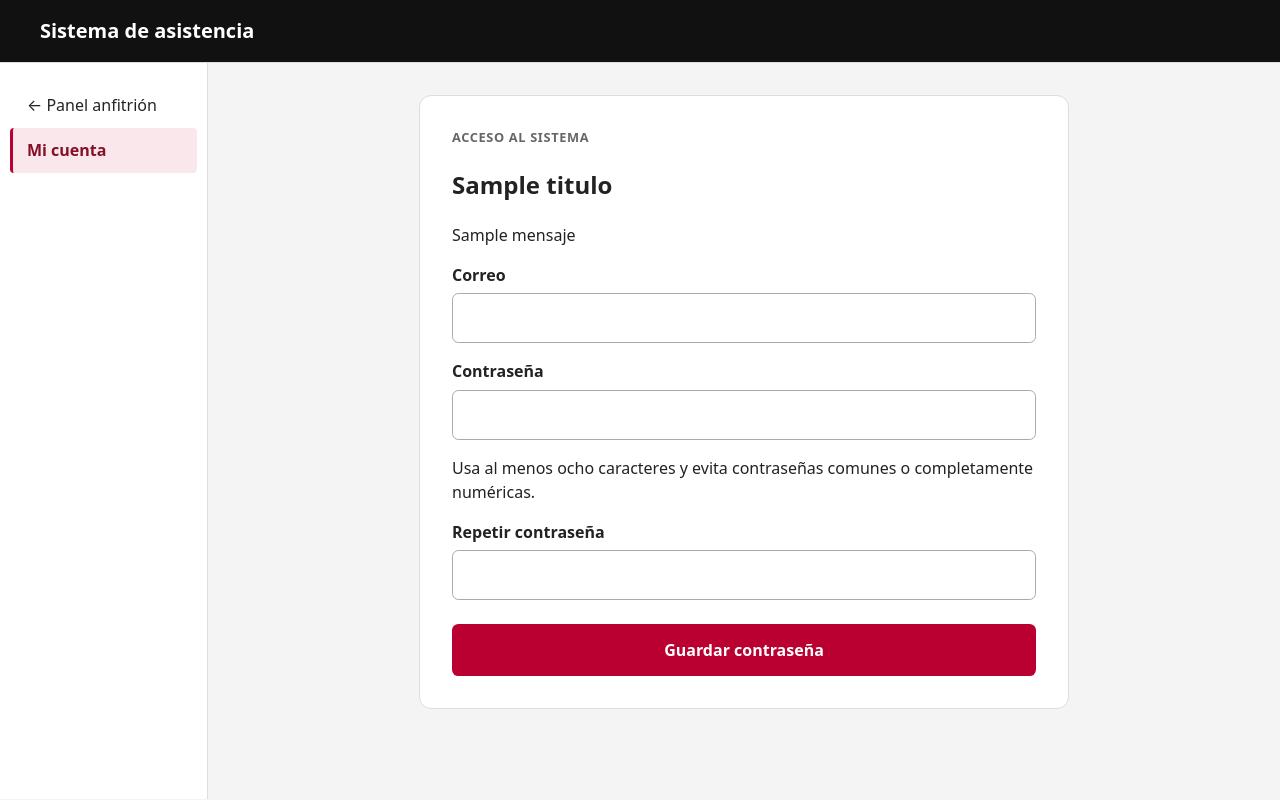
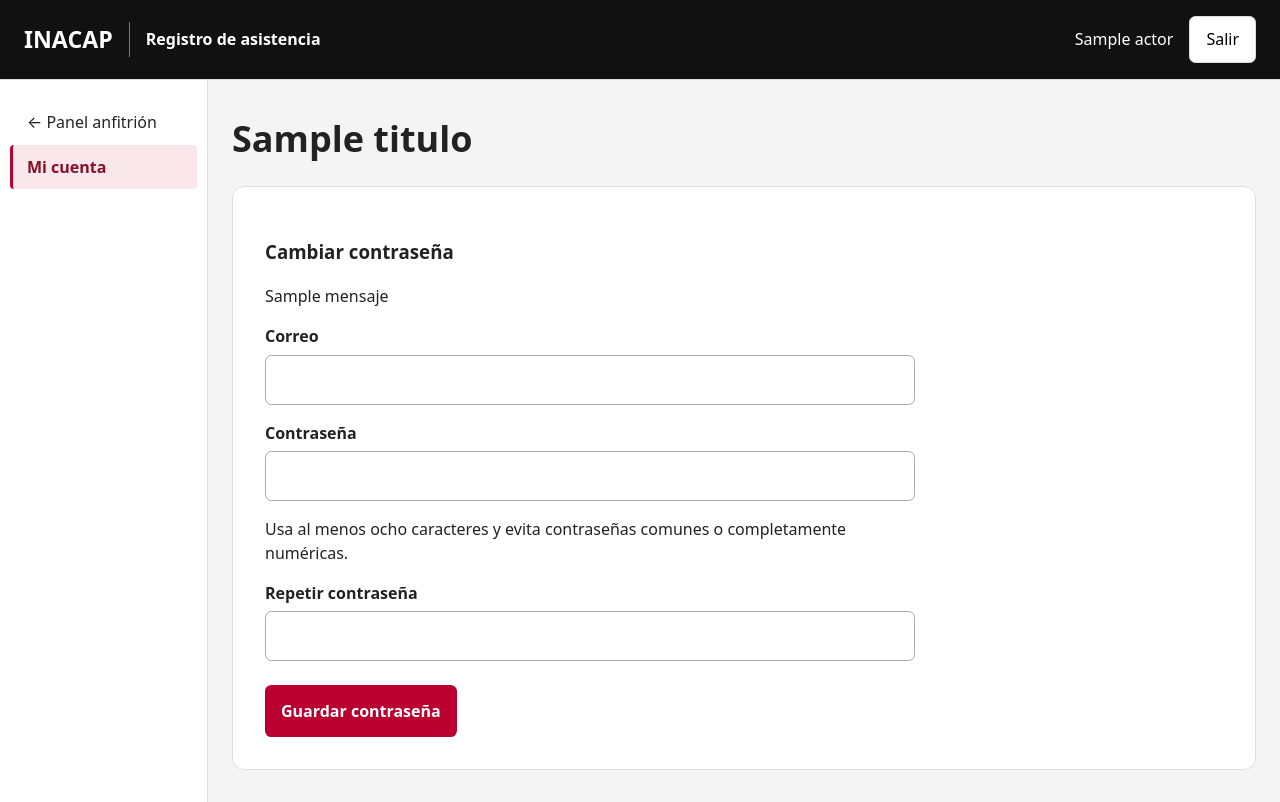
Before and after one commit to bigoldwardog/registro-asistencia-inacap, a Django app: template templates/cuenta.html in a window 1280 px wide. Run offline with Django 5.2, Linux system fonts and the light colour scheme; the template is opened without the code that fills it: most values are stand-ins (such as "Sample title", 1, 10 or a date in 2020).

Commit message:
Unificar el diseño de Mi cuenta con los paneles

```diff
--- a/static/css/styles.css
+++ b/static/css/styles.css
@@ -19,7 +19,7 @@
 .account-layout {
     display: grid;
     grid-template-columns: 13rem minmax(0, 1fr);
-    min-height: calc(100vh - 4rem);
+    flex: 1;
 }
 .account-sidebar {
     background: #fff;
@@ -51,3 +51,25 @@
         border-bottom: 1px solid #dedede;
     }
 }
+
+.account-panel { display: flex; flex-direction: column; }
+.site-header .account-header, .account-layout main {
+    width: min(calc(100% - 3rem), 1280px);
+}
+.site-header .account-header { width: calc(100% - 3rem); }
+.account-header, .account-brand, .account-actions {
+    display: flex;
+    align-items: center;
+    gap: 1rem;
+}
+.account-header { justify-content: space-between; flex-wrap: wrap; }
+.account-brand strong { font-size: 1.45rem; padding-right: 1rem; border-right: 1px solid #777; }
+.account-brand h1 { font-size: 1rem; }
+.account-actions button { padding: .65rem 1rem; background: white; border: 1px solid #ddd; border-radius: .4rem; cursor: pointer; }
+.account-heading h2 { margin: 0 0 1.25rem; font-size: clamp(1.75rem, 3vw, 2.25rem); }
+.account-layout .attendance-card { max-width: none; margin: 0; }
+.account-layout .attendance-card form { max-width: 650px; }
+.account-layout .submit-button { width: auto; }
+@media (max-width: 760px) {
+    .site-header .account-header, .account-layout main { width: calc(100% - 2rem); }
+}
--- a/templates/cuenta.html
+++ b/templates/cuenta.html
@@ -1,6 +1,20 @@
 {% load static %}
-<!DOCTYPE html><html lang="es"><head><meta charset="UTF-8"><meta name="viewport" content="width=device-width, initial-scale=1"><title>{{ titulo }}</title><link rel="stylesheet" href="{% static 'css/styles.css' %}?v=cuenta-lateral"></head>
-<body><header class="site-header"><div class="container"><h1>Sistema de asistencia</h1></div></header>
+<!DOCTYPE html><html lang="es"><head><meta charset="UTF-8"><meta name="viewport" content="width=device-width, initial-scale=1"><title>{{ titulo }}</title><link rel="stylesheet" href="{% static 'css/styles.css' %}?v=cuenta-panel"></head>
+<body{% if actor %} class="account-panel"{% endif %}>
+<header class="site-header">
+    {% if actor %}
+    <div class="container account-header">
+        <div class="account-brand"><strong>INACAP</strong><h1>Registro de asistencia</h1></div>
+        <form class="account-actions" action="{% url 'logout' %}" method="post">
+            {% csrf_token %}
+            <span>{{ actor.nombre }}</span>
+            <button type="submit">Salir</button>
+        </form>
+    </div>
+    {% else %}
+    <div class="container"><h1>Sistema de asistencia</h1></div>
+    {% endif %}
+</header>
 {% if actor %}
 <div class="account-layout">
     <nav class="account-sidebar" aria-label="Navegación principal">
@@ -11,7 +25,12 @@
         <a href="{% url 'mi_cuenta' %}{% if request.GET.panel == 'anfitrion' %}?panel=anfitrion{% endif %}" aria-current="page">Mi cuenta</a>
     </nav>
 {% endif %}
-<main class="container"><section class="attendance-card"><p class="event-label">Acceso al sistema</p><h2>{{ titulo }}</h2>
+<main class="container">
+{% if actor %}
+<div class="account-heading"><h2>{{ titulo }}</h2></div>
+{% endif %}
+<section class="attendance-card">
+{% if actor %}<h3>Cambiar contraseña</h3>{% else %}<p class="event-label">Acceso al sistema</p><h2>{{ titulo }}</h2>{% endif %}
 {% if error %}<p role="alert">{{ error }}</p>{% endif %}{% if mensaje %}<p role="status">{{ mensaje }}</p>{% endif %}
 {% if modo != 'local' %}<form method="post">{% csrf_token %}
 {% if modo == 'inicial' %}<div class="form-group"><label for="nombre">Nombre</label><input id="nombre" name="nombre" required maxlength="150" autocomplete="name"></div>{% endif %}
```
